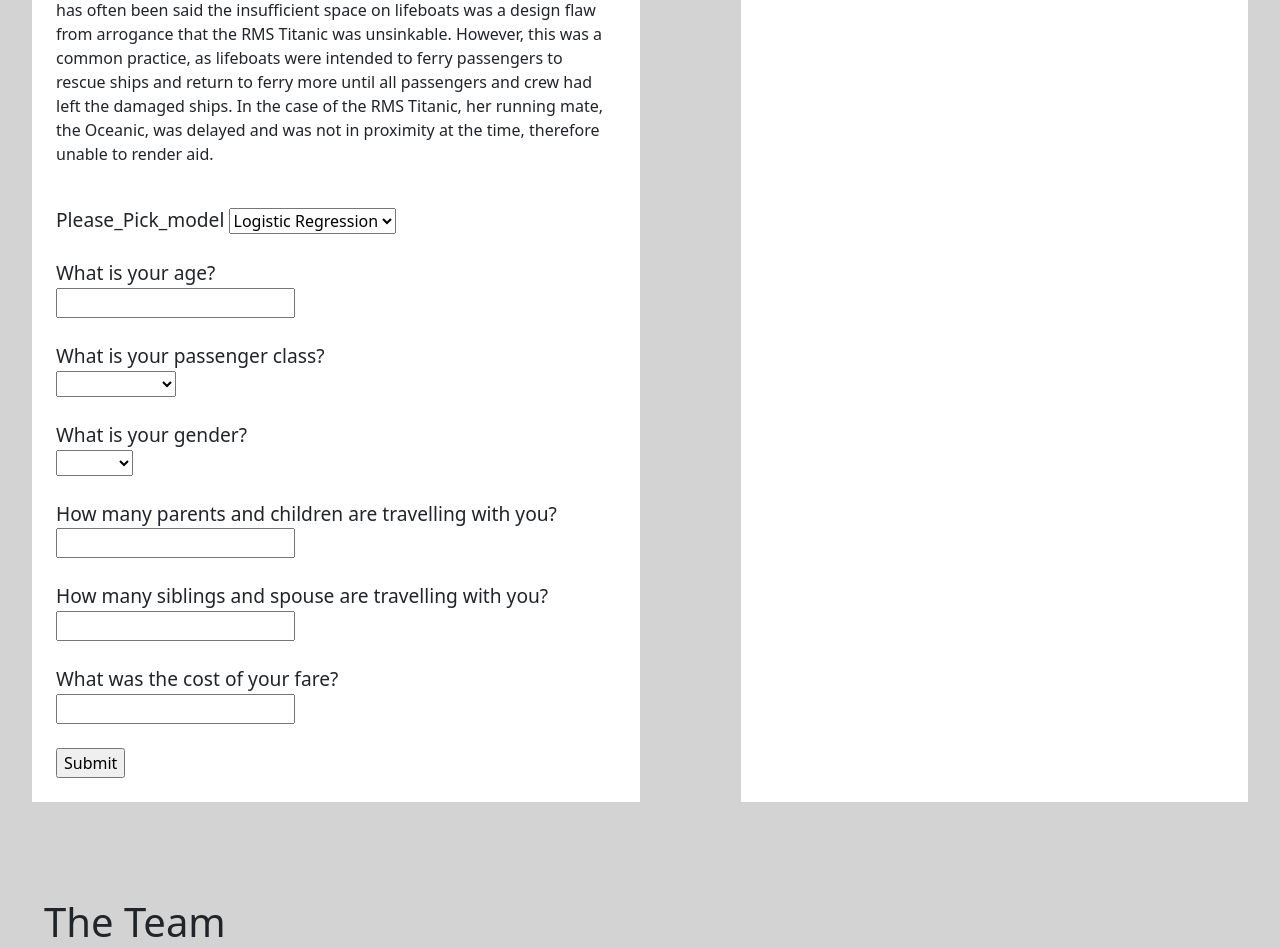
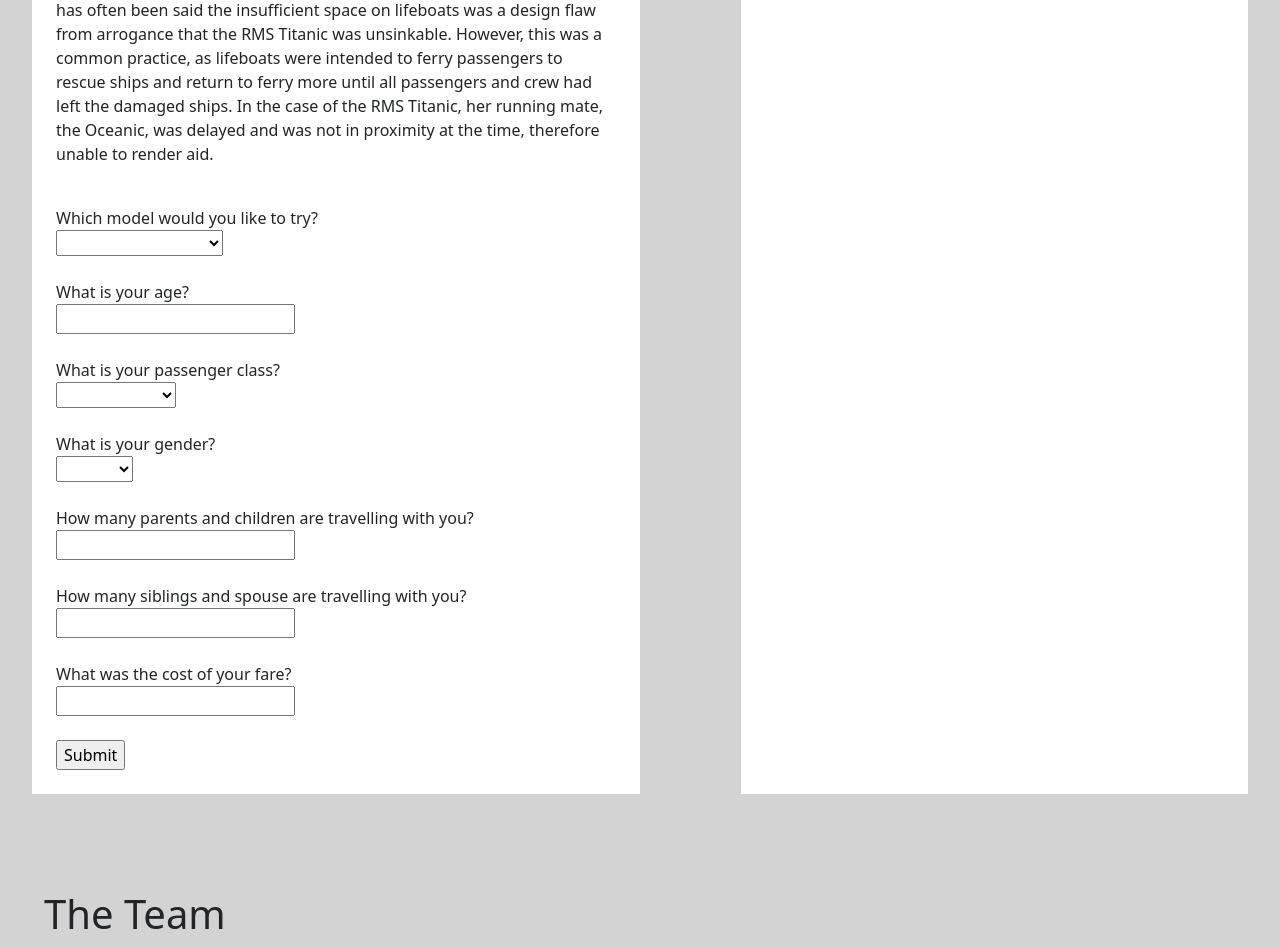
Before and after one commit to jenpusz/Final-Project, a Flask app: page / in a window 1280 px wide. Shown: the part 1530-2478 px from the top of the page. Run offline with Flask 2, Linux system fonts and the light colour scheme.

Commit message:
commit HTML

```diff
--- a/templates/index.html
+++ b/templates/index.html
@@ -59,19 +59,21 @@
         <div>
             <form action="/predict" method="POST">
              <br>
-              <label for="Model_Pick"><big>Please_Pick_model</big></label>
+              <label for="Model_Pick">Which model would you like to try?</label>
+              <br>
               <select id="Pick_model" name="Pick_model">
-                  <option value="0">Logistic Regression</option>
-                  <option value="1">SVM</option>
+                  <option value="0"> </option>
+                  <option value="1">Logistic Regression</option>
+                  <option value="2">SVM</option>
                 </select>
                 <br>
-
-              <br><label for="age"><big>What is your age?</big></label>
+              <br>
+              <label for="age">What is your age?</label>
               <br>
               <input type="text"  id="age" name="age">
               <br>
             <br>
-            <label for="pclass"><big>What is your passenger class?</big></label>
+            <label for="pclass">What is your passenger class?</label>
               <br>
               <font color="black">
               <select id="pclass" name="pclass">
@@ -84,7 +86,7 @@
 
               <br>
             <br>
-              <label for="gender"><big>What is your gender?</big></label>
+              <label for="gender">What is your gender?</label>
               <br>
               <font color="black">
             <select id="gender" name="gender">
@@ -95,17 +97,17 @@
               </font>
             <br>
               <br>
-            <label for="parch"><big>How many parents and children are travelling with you?</big></label>
+            <label for="parch">How many parents and children are travelling with you?</label>
               <br>
               <input type="text" id="parch" name="parch">
               <br>
               <br>
-            <label for="sibsp"><big>How many siblings and spouse are travelling with you?</big></label>
+            <label for="sibsp">How many siblings and spouse are travelling with you?</label>
               <br>
               <input type="text" id="sibsp" name="sibsp">
               <br>
               <br>
-            <label for="fare"><big>What was the cost of your fare?</big></label>
+            <label for="fare">What was the cost of your fare?</label>
               <br>
               <input type="text" id="fare" name="fare">
               <br>
```
